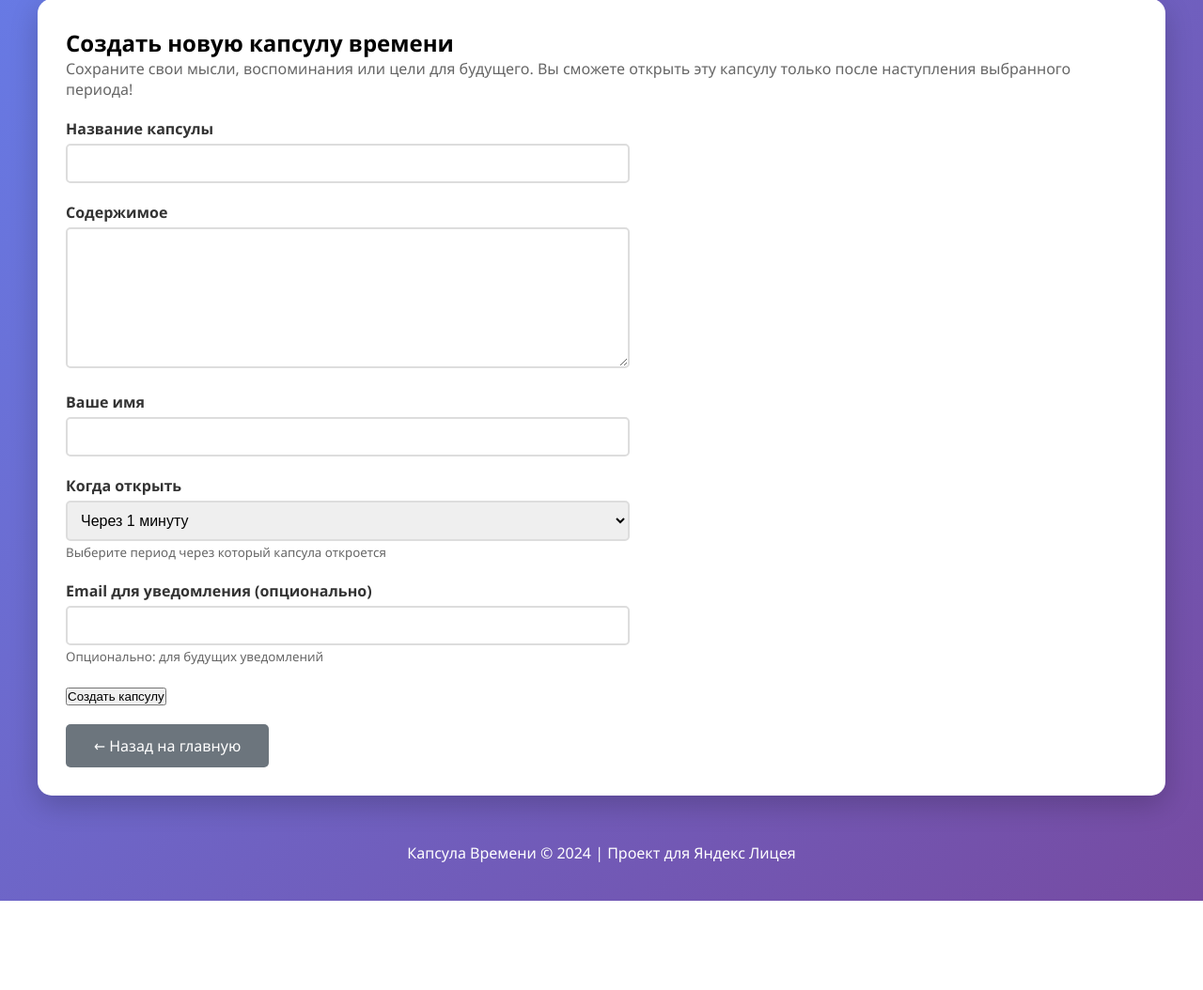
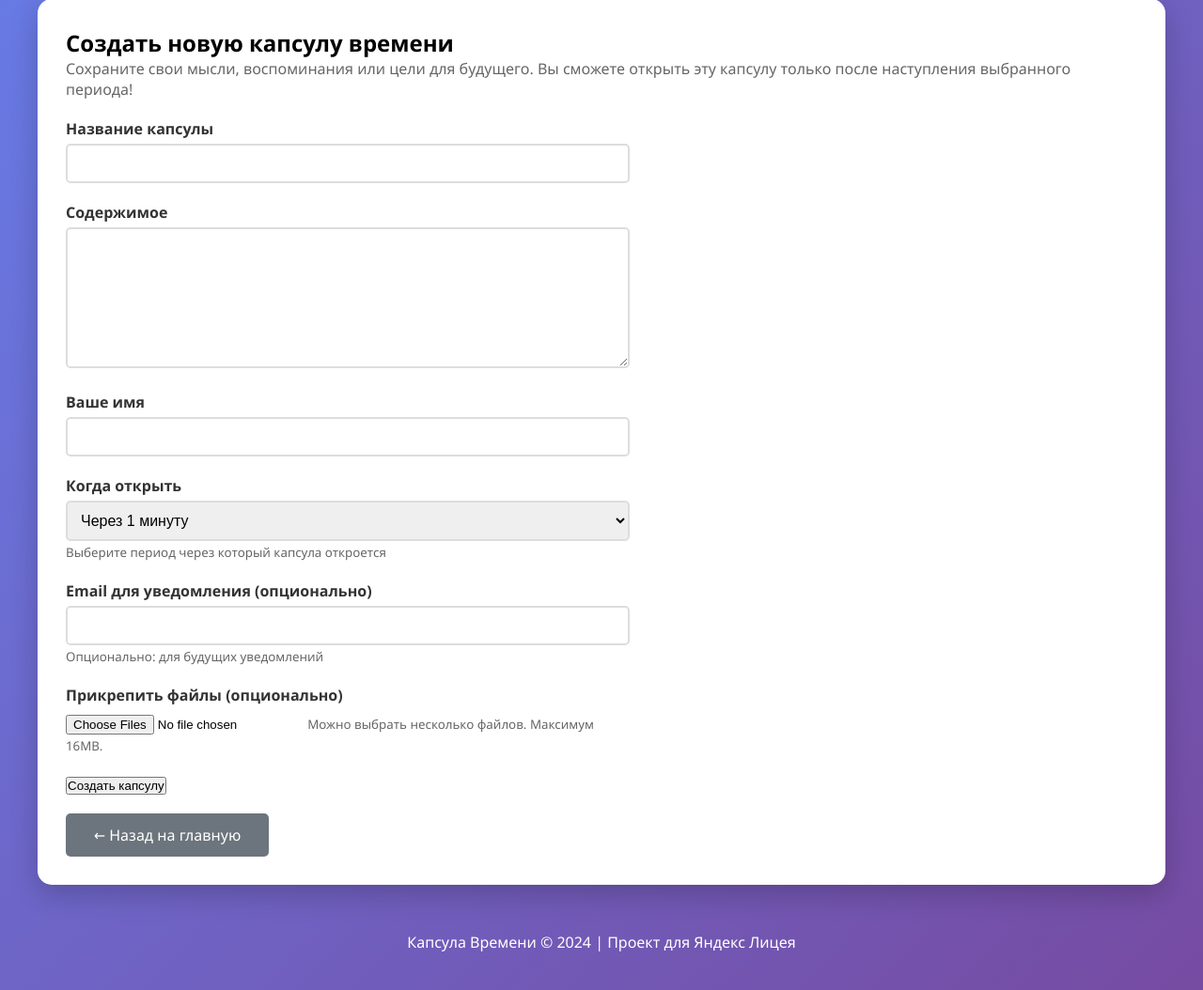
Before and after one commit to semeonryzhenkov/final-project-, a Flask app: page /create in a window 1280 px wide. Shown: the part 210-1264 px from the top of the page at 94% size. Before the commit the page ends 1169 px from the top, so only its background shows below. Run offline with Flask 3, Linux system fonts and the light colour scheme.

Commit message:
update branch

```diff
--- a/time_capsule/app.py
+++ b/time_capsule/app.py
@@ -103,7 +103,7 @@ def index():
 
 @app.route('/create', methods=['GET', 'POST'])
 def create_capsule():
-    """Создание капсулы (WEB 1 - обработка форм)"""
+    """Создание капсулы с загрузкой файлов"""
     form = CapsuleForm()
     if form.validate_on_submit():
         # Вычисляем дату открытия на основе выбранного периода
@@ -140,6 +140,29 @@ def create_capsule():
         )
         db.session.add(capsule)
         db.session.commit()
+
+        # Обработка загруженных файлов
+        if 'files' in request.files:
+            files = request.files.getlist('files')
+            for file in files:
+                if file and file.filename:
+                    # Генерируем уникальное имя файла
+                    ext = os.path.splitext(file.filename)[1]
+                    unique_filename = f"{uuid.uuid4().hex}{ext}"
+
+                    # Сохраняем файл
+                    file_path = os.path.join(app.config['UPLOAD_FOLDER'], unique_filename)
+                    file.save(file_path)
+
+                    # Сохраняем информацию о файле в БД
+                    capsule_file = CapsuleFile(
+                        capsule_id=capsule.id,
+                        filename=unique_filename,
+                        original_filename=file.filename
+                    )
+                    db.session.add(capsule_file)
+            db.session.commit()
+
         flash(f'Капсула "{capsule.title}" создана! ID: {capsule.id}', 'success')
         return redirect(url_for('view_capsule', capsule_id=capsule.id))
     return render_template('create.html', form=form)
--- a/time_capsule/templates/create.html
+++ b/time_capsule/templates/create.html
@@ -57,6 +57,12 @@
         <small style="color: #666;">Опционально: для будущих уведомлений</small>
     </div>
 
+    <div class="form-group">
+        <label for="files">Прикрепить файлы (опционально)</label>
+        <input type="file" name="files" multiple style="margin-top: 5px;">
+        <small style="color: #666;">Можно выбрать несколько файлов. Максимум 16MB.</small>
+    </div>
+
     {{ form.submit() }}
 </form>
 
```
Also changed, not shown: 1 other file.
